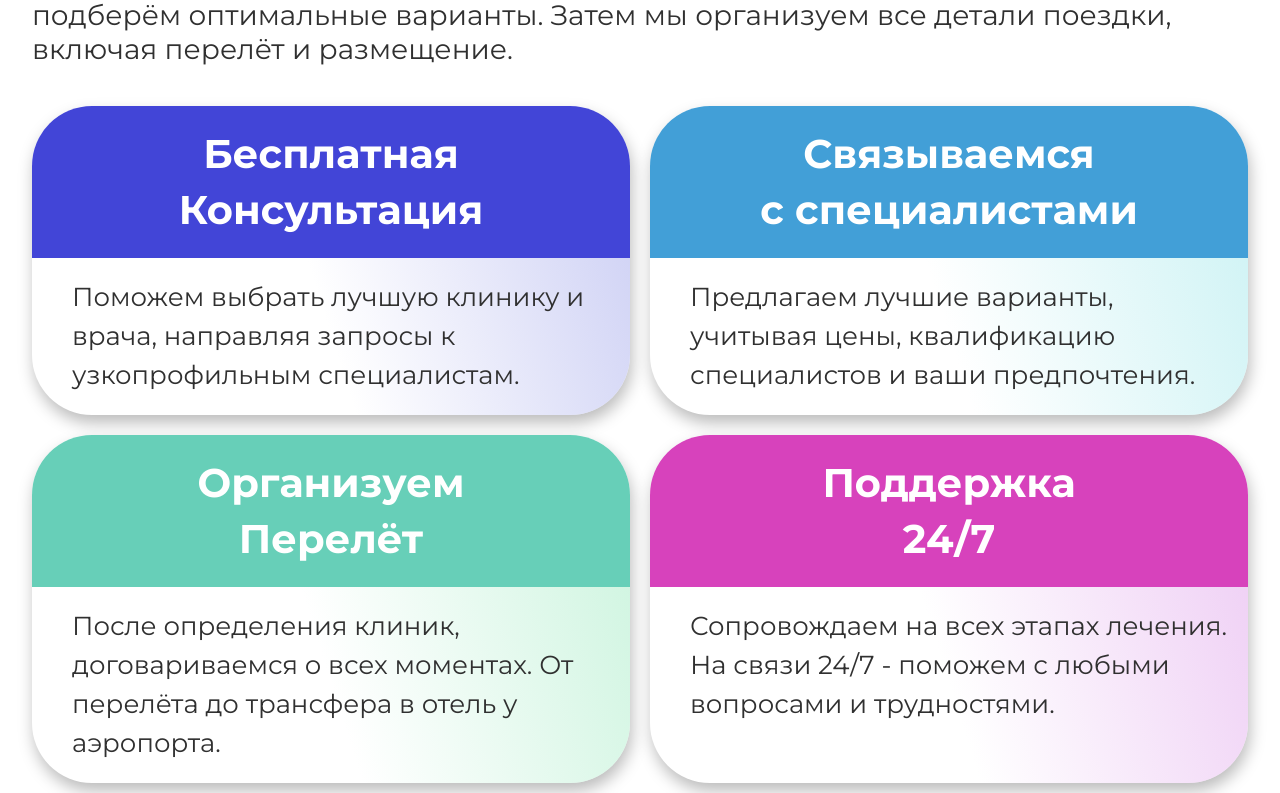
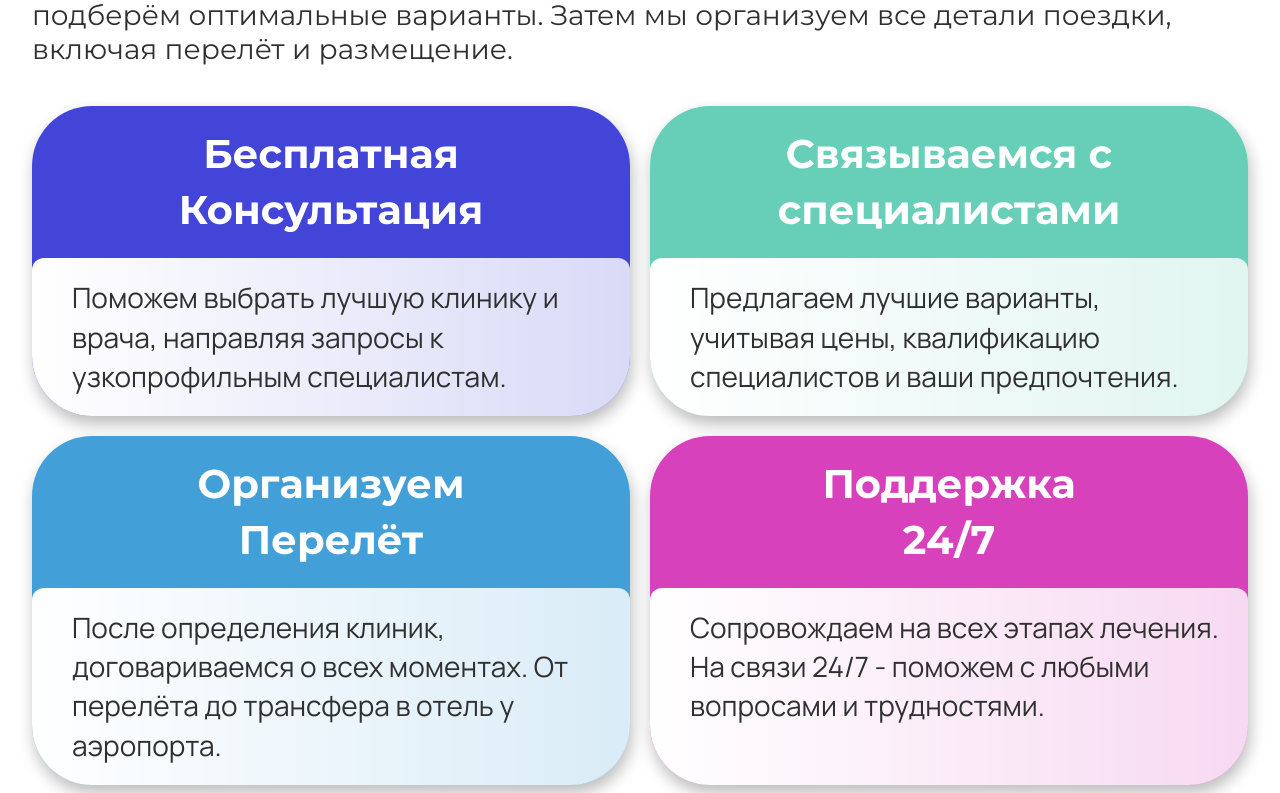
Before and after one commit to yuKalashnikova2/tourism, a Nuxt app: page / in a window 1280 px wide. Shown: the part 3167-3960 px from the top of the page. Built offline with nearby package versions, Linux system fonts and the light colour scheme.

Commit message:
refactor styles card stage

```diff
--- a/components/Contacts.vue
+++ b/components/Contacts.vue
@@ -246,10 +246,10 @@
             & img {
                 width: 100%;
                 object-fit: cover;
-                position: absolute;
-        right: 0;
-        bottom: 0;
-        z-index: -1;
+                // position: absolute;
+        // right: 0;
+        // bottom: 0;
+        // z-index: -1;
             }
         }
     }
--- a/components/StagesCard.vue
+++ b/components/StagesCard.vue
@@ -23,9 +23,13 @@ const styleBackground = computed(() => {
         <div class="stages-card__title" :style="{ backgroundColor: color }">
             <h3>{{ title }}<br>{{ title2 }}</h3>
         </div>
-        <div class="stages-card__desc" :class="styleBackground">
+
+        <div class="stages-card__desc__border" :style="{ backgroundColor: color }">
+            <div class="stages-card__desc" :class="styleBackground">
             <div>{{ desc }}</div>
         </div>
+        </div>
+
     </div>
 </template>
 
@@ -35,6 +39,7 @@ const styleBackground = computed(() => {
     flex-direction: column;
     align-items: center;
     // margin: 20px 30px;
+    position: relative;
     border-radius: 60px;
     box-shadow: 2px 8px 16px 0px rgba(188, 188, 188, 1);
 
@@ -58,46 +63,65 @@ const styleBackground = computed(() => {
         }
     }
     &__desc {
+        font-family: $font-3;
         height: 100%;
         font-weight: 400;
-        font-size: 26px;
-        line-height: 39px;
+        font-size: 28px;
+        line-height: 39.2px;
         letter-spacing: 2%;
+        border-top-left-radius: 12px;
+        border-top-right-radius: 12px;
         border-bottom-left-radius: 60px;
         border-bottom-right-radius: 60px;
-        padding: 20px 20px 20px 40px;
+        // padding: 20px 20px 20px 40px;
+        padding-top: 20px;
+        padding-right: 20px;
+        margin-bottom: 20px;
+        padding-left: 40px;
+        background: linear-gradient(90deg, #FFFFFF 0%, rgba(255, 255, 255, 0.8) 100%);
+        min-height: auto;
+        &__border {
+            border-bottom-left-radius: 60px;
+            border-bottom-right-radius: 60px;
+
+    display: flex;
+    height: 100%;
+        }
+
+
+        // z-index: 1;
         @media (max-width: 768px) {
             font-size: 20px;
             font-weight: 700;
             line-height: 28px;
         }
         &_background-purple {
-            background: linear-gradient(
-                252.44deg,
-                rgba(199, 202, 243, 0.8) 0%,
-                rgba(199, 202, 243, 0) 50%
-            );
+            // background: linear-gradient(
+            //     252.44deg,
+            //     rgba(199, 202, 243, 0.8) 0%,
+            //     rgba(199, 202, 243, 0) 50%
+            // );
         }
         &_background-green {
-            background: linear-gradient(
-                252.44deg,
-                rgba(199, 243, 219, 0.8) 0%,
-                rgba(86, 241, 206, 0) 50%
-            );
+            // background: linear-gradient(
+            //     252.44deg,
+            //     rgba(199, 243, 219, 0.8) 0%,
+            //     rgba(86, 241, 206, 0) 50%
+            // );
         }
         &_background-blue {
-            background: linear-gradient(
-                252.44deg,
-                rgba(199, 241, 243, 0.8) 0%,
-                rgba(66, 159, 215, 0) 50%
-            );
+            // background: linear-gradient(
+            //     252.44deg,
+            //     rgba(199, 241, 243, 0.8) 0%,
+            //     rgba(66, 159, 215, 0) 50%
+            // );
         }
         &_background-pink {
-            background: linear-gradient(
-                252.44deg,
-                rgba(236, 199, 243, 0.8) 0%,
-                rgba(215, 66, 188, 0) 50%
-            );
+            // background: linear-gradient(
+            //     252.44deg,
+            //     rgba(236, 199, 243, 0.8) 0%,
+            //     rgba(215, 66, 188, 0) 50%
+            // );
         }
     }
 }
--- a/components/StagesTreatment.vue
+++ b/components/StagesTreatment.vue
@@ -19,16 +19,16 @@
                 color="#4245D7"
             />
             <StagesCard
-                title="Связываемся"
-                title2="с специалистами"
+                title="Связываемся c"
+                title2="специалистами"
                 desc="Предлагаем лучшие варианты, учитывая цены, квалификацию специалистов и ваши предпочтения."
-                color="#429FD7"
+                color="#67CFB8"
             />
             <StagesCard
                 title="Организуем"
                 title2="Перелёт"
                 desc="После определения клиник, договариваемся о всех  моментах. От перелёта до трансфера в отель у аэропорта."
-                color="#67CFB8"
+                color="#429FD7"
             />
             <StagesCard
                 title="Поддержка"
```
